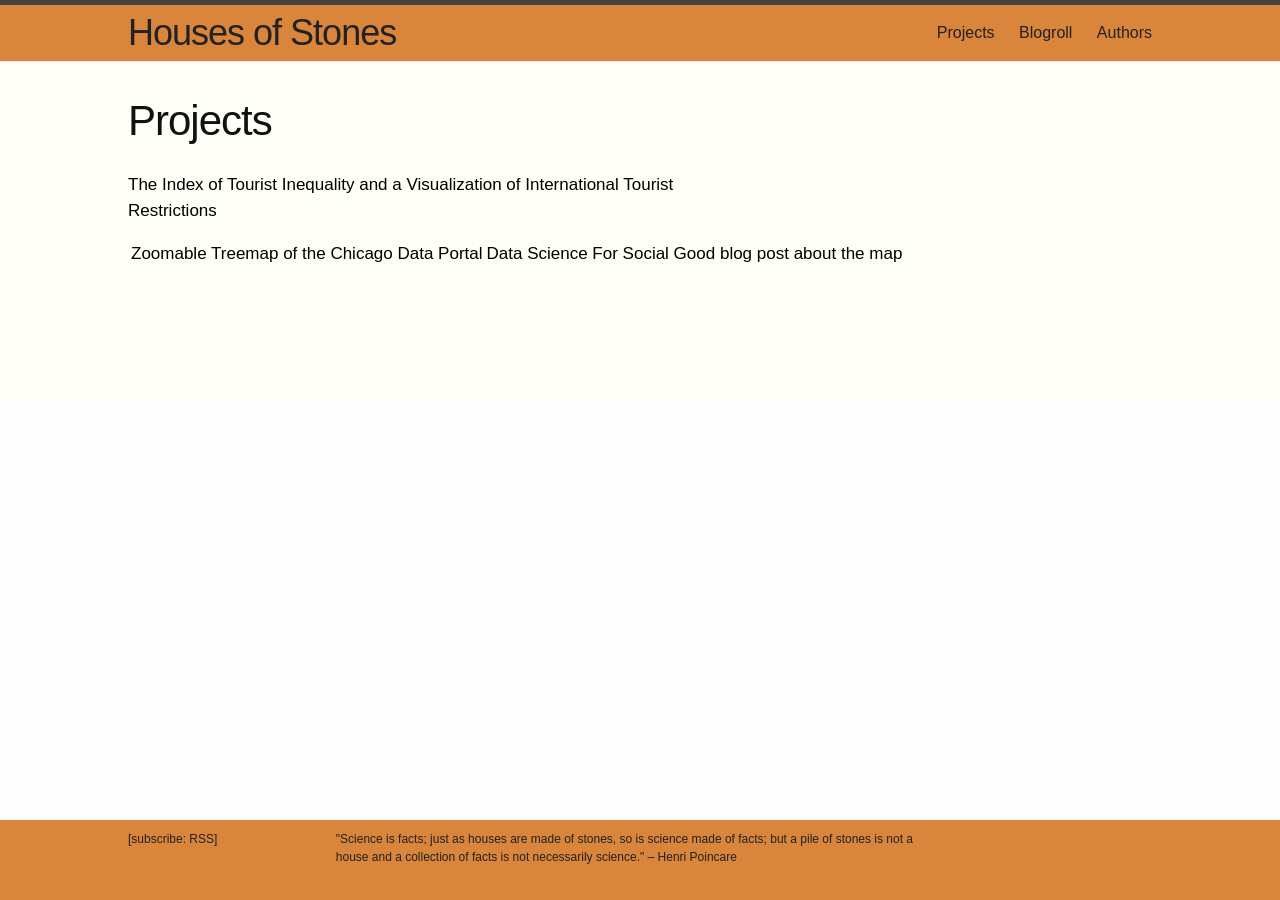
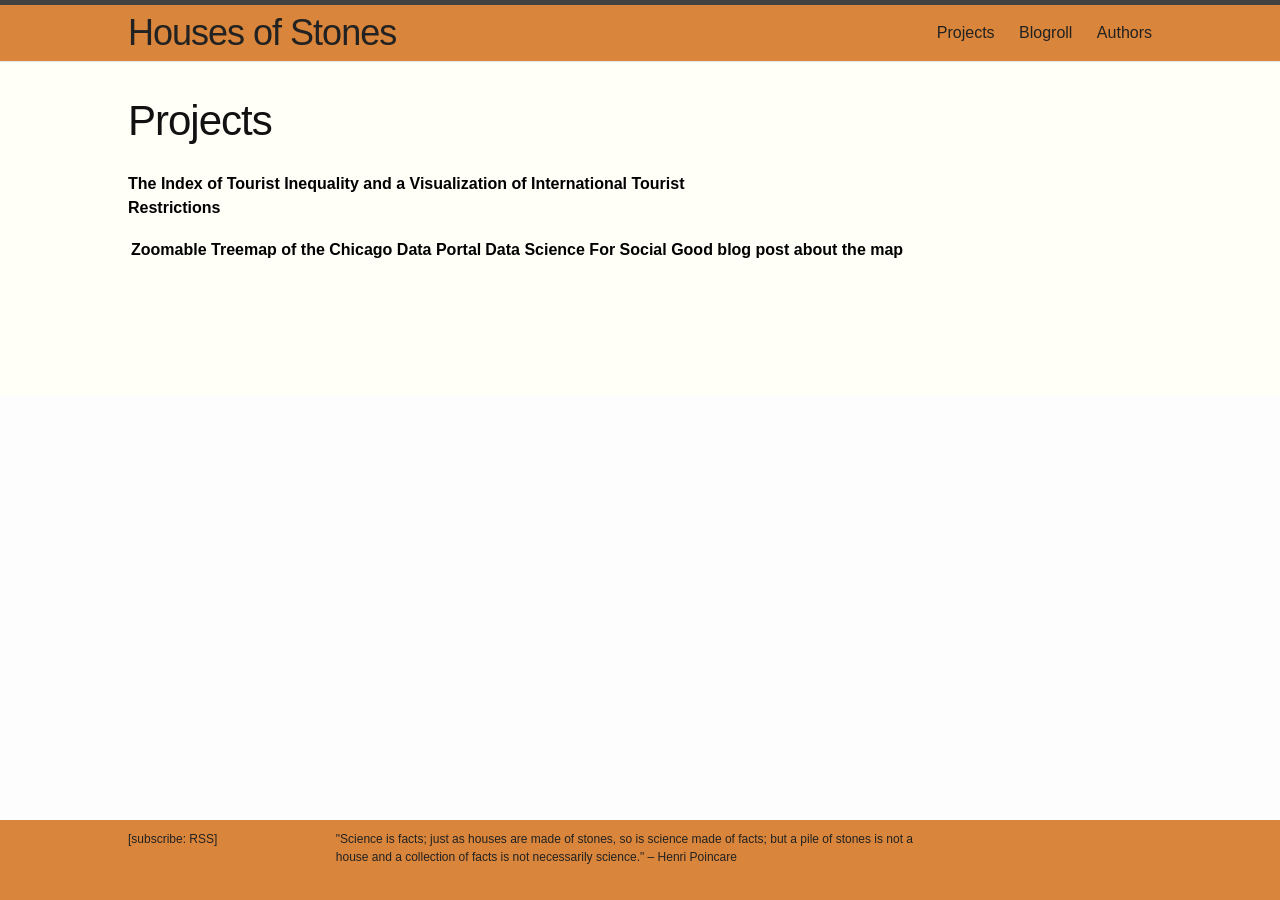
Before and after one commit to housesofstones/housesofstones.github.io, a Jekyll site: the page built from projects/index.md, in a window 1280 px wide. Built offline with Jekyll 4.4.1, drawn with Linux system fonts in a browser that asks for light colours; nearby versions of some CDN libraries.

Commit message:
Update hoscustom.css

```diff
--- a/css/hoscustom.css
+++ b/css/hoscustom.css
@@ -110,16 +110,14 @@ body {
 }
 .post-content a:link {
     text-decoration: none;
-    font-style: bold;
-    font-size: 17px;
+    font-weight: bold;
 }
 .post-content a:visited {
     color: #222222;
     text-decoration: none;
-    font-style: bold;
-    font-size: 17px;
+    font-weight: bold;
 }
 .post-content a:hover {
     text-decoration: none;
-    font-style: bold;
+    font-weight: bold;
 }
```
